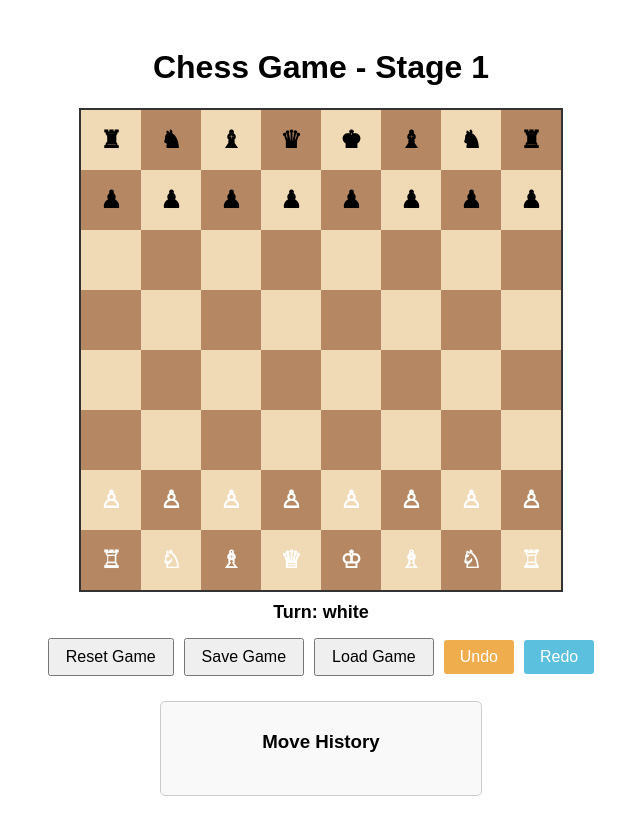
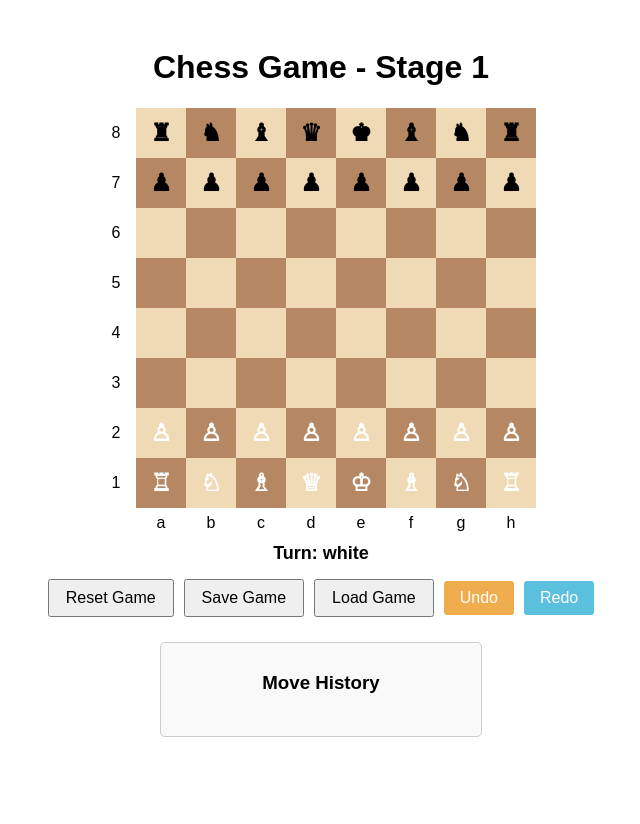
Before and after one commit to Jim2014/chess_cursor, a React (Create React App) app: page / in a window 1280 px wide. Shown: the whole page, without its empty margins (319-959 px from the left). After the commit the page ends 800 px from the top, so only its background shows below. Built offline with nearby package versions, Linux system fonts and the light colour scheme.

Commit message:
Add position a-h 1-8

```diff
--- a/src/components/Board.tsx
+++ b/src/components/Board.tsx
@@ -266,8 +266,15 @@ const Board: React.FC = () => {
     for (let col = 0; col < 8; col++) {
       rowSquares.push(renderSquare(row, col));
     }
+
+    // Calculate the rank (number) for the row.
+    // Standard chess boards label the top row as 8, bottom as 1.
+    const rank = 8 - row;
+
+
     boardRows.push(
       <div key={row} className="board-row">
+        <div className="row-label">{rank}</div>
         {rowSquares}
       </div>
     );
@@ -275,7 +282,17 @@ const Board: React.FC = () => {
 
   return (
     <div>
-      <div className="board">{boardRows}</div>
+      <div className="board-container">
+        <div className="board-grid">
+          {boardRows}
+          <div className="column-labels">
+            <div className="column-label-empty"></div>
+            {['a', 'b', 'c', 'd', 'e', 'f', 'g', 'h'].map((letter) => (
+              <div key={letter} className="column-label">{letter}</div>
+            ))}
+          </div>
+        </div>
+      </div>
       <div className="turn-indicator">Turn: {turn}</div>
       <div className="controls">
         <button className="reset-button" onClick={resetGame}>
--- a/src/styles/Board.css
+++ b/src/styles/Board.css
@@ -3,8 +3,42 @@
   border: 2px solid #333;
 }
 
+.board-container {
+  display: flex;
+  justify-content: center;
+  margin: 0 auto;
+}
+
+.board-grid {
+  display: flex;
+  flex-direction: column;
+}
+
+.column-labels {
+  display: flex;
+  margin-top: 5px;
+}
+
+.column-label {
+  width: 50px; /* Should match the width of your chess squares */
+  text-align: center;
+  height: 20px;
+  line-height: 20px;
+}
+
+.column-label-empty {
+  width: 30px; /* Should match width of row-label + its margin-right */
+}
+
 .board-row {
-  display: flex;  /* This is essential to line up the squares horizontally */
+  display: flex;
+  align-items: center;
+}
+
+.row-label {
+  width: 20px;
+  text-align: center;
+  margin-right: 10px;
 }
 
 .turn-indicator {
@@ -38,3 +72,9 @@
   border: none;
   border-radius: 3px;
 }
+
+/* Add this to ensure squares are consistent size */
+.square {
+  width: 50px;
+  height: 50px;
+}
```
